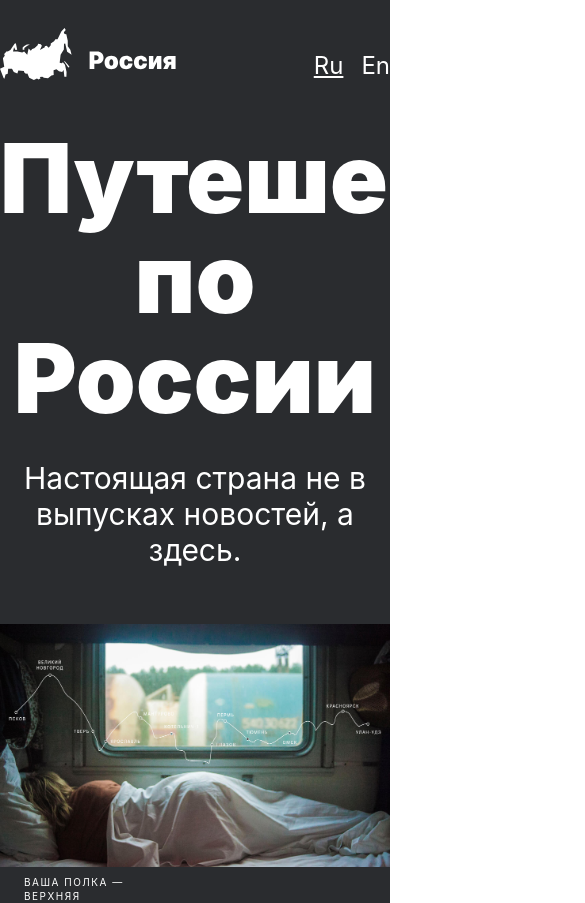
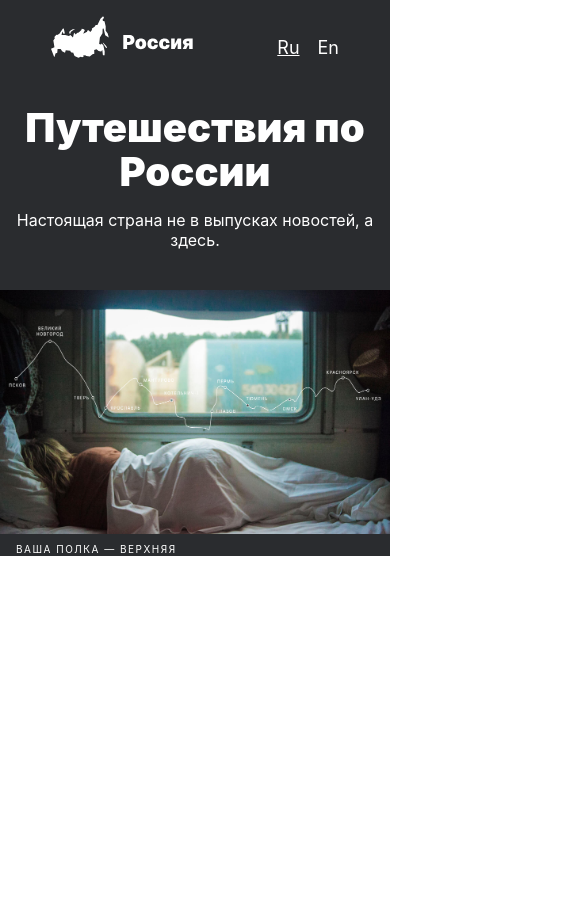
Before and after one commit to VladimirBlick/russian-travel, a plain HTML site: page index.html in a window 390 px wide. Shown: the top 903 px of the page, 585 px wide, since content can reach past the window. After the commit the page ends 844 px from the top, so only its background shows below. Drawn offline with Linux system fonts and the light colour scheme.

Commit message:
Mobile first

```diff
--- a/styles/style.css
+++ b/styles/style.css
@@ -34,23 +34,24 @@
 }
 
 header {
-  max-width: 1184px;
+  width: 288px;
+  height: 42px;
   display: flex;
   justify-content: space-between;
   margin: 0 auto;
-  padding: 28px 0 0;
+  padding: 16px 0 0;
   align-items: end;
 }
 
 .header__logo {
-  max-width: 176px;
-  max-height: 52px;
+  width: 142px;
+  height: 42px;
   border-radius: 0px;
 }
 
 .header__lang {
-  font-size: 24px;
-  line-height: 28px;
+  font-size: 18px;
+  line-height: 20px;
   color: #fff;
   font-weight: 400;
   text-decoration: none;
@@ -66,116 +67,104 @@ header {
 }
 
 .lead {
-  max-width: 984px;
-  padding: 56px 0 0;
+  min-width: 320px;
+  min-height: 406px;
+  padding: 48px 0 0;
   margin: 0 auto;
   position: relative;
 }
 
 .lead__title {
-  max-width: 720px;
-  min-height: 200px;
-  font-size: 96px;
+  min-width: 288px;
+  min-height: 88px;
+  font-size: 40px;
+  line-height: 44px;
   font-weight: 900;
   text-align: center;
   margin: 0 auto;
   padding: 0;
-  line-height: 100px;
   position: relative;
 }
 
 .lead__subtitle {
-  max-width: 640px;
-  min-height: 72px;
-  font-size: 30px;
+  min-width: 288px;
+  min-height: 40px;
+  font-size: 16px;
+  line-height: 20px;
   font-weight: 400;
   text-align: center;
-  margin: 32px auto 0;
+  margin: 16px auto 0;
   padding: 0;
   position: relative;
-  line-height: 36px;
 }
 
 .lead__image {
   width: 100%;
-  max-height: 615px;
+  min-height: 200px;
+  margin: 40px auto 0;
   position: relative;
-  margin: 64px auto 0;
   padding: 0;
   display: block;
 }
 
 .lead__caption {
-  width: 160px;
+  min-width: 160px;
   min-height: 14px;
   font-size: 10px;
   font-weight: 400;
-  margin: 8px 0 0;
+  margin: 8px 0 0 16px;
   padding: 0;
   line-height: 14px;
   letter-spacing: 1.5px;
   text-transform: uppercase;
 }
 
-@media screen and (max-width:1024px) {
-  .header {
-    max-width: 928px;
-    padding: 28px 0 0;
+@media all and (min-width:768px) {
+
+  .header{
+    min-width: 720px;
+    min-height: 52px;
+    margin: 0 auto;
+    padding: 24px 0 0;
   }
 
-  .lead {
-    max-width: 928px;
-    padding: 48px 0 0;
-  }
-
-  .lead__image {
-    margin: 56px auto 0;
-  }
+  .header__logo {
+    min-width: 176px;
+    min-height: 52px;
 }
 
+.header__lang {
+  font-size: 24px;
+  line-height: 28px;
+}
 
-@media all and (max-width:767px) {
-  .header {
-    max-width: 720px;
-  }
+.lead {
+  min-width: 768px;
+  min-height: 862px;
+}
 
-  .lead {
-    max-width: 768px;
-  }
-    .lead__caption {
-      margin: 8px 0 0 24px;
-    }
+.lead__title {
+  min-width: 720px;
+  min-height: 200px;
+  font-size: 96px;
+  line-height: 100px;
+}
 
-  }
+.lead__subtitle {
+  min-width: 640px;
+  min-height: 72px;
+  font-size: 30px;
+  line-height: 36px;
+margin: 32px 64px 0;
+}
 
+.lead__image {
+  width: 100%;
+  min-height: 480px;
+  margin: 56px auto 0;
+}
 
-  @media all and (max-width:320px) {
-    .header {
-      max-width: 288px;
-      padding: 16px 0 0;
-    }
-
-    .header__logo {
-      max-width: 142px;
-      max-height: 42px;
-    }
-
-    .header__lang {
-      font-size: 18px;
-      line-height: 20px;
-    }
-
-    .lead {
-      max-width: 320px;
-    }
-
-
-
-    .lead__image {
-      margin: 40px auto 0;
-    }
-
-    .lead__caption {
-      margin: 8px 0 0 16px;
-    }
-  }
+.lead__caption {
+  margin: 8px 0 0 24px;
+}
+}
```
